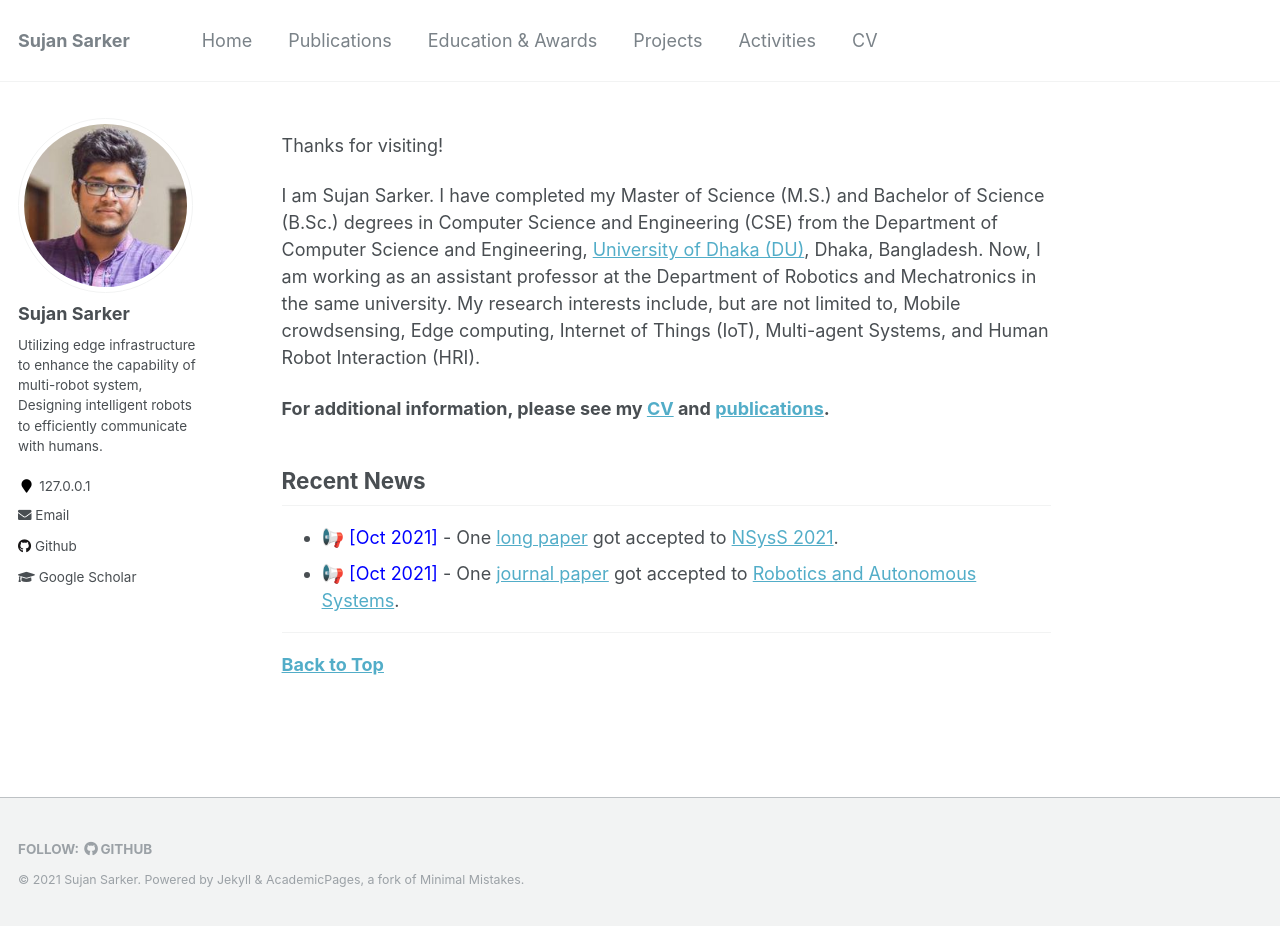
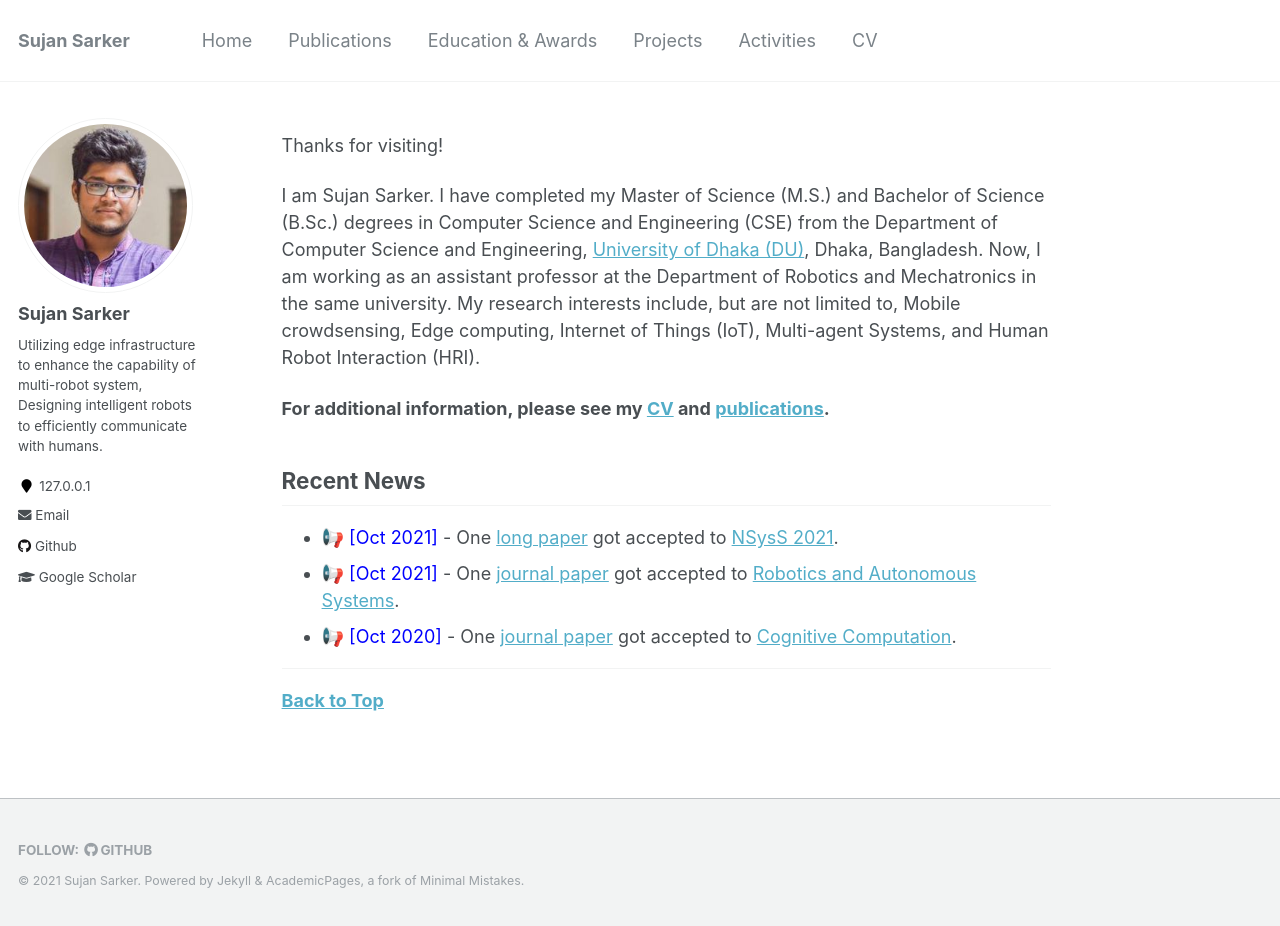
Before and after one commit to sujan-sarker/sujan-sarker.github.io, a Jekyll site: the page built from _pages/about.md, in a window 1280 px wide and 926 px high. Built offline with Jekyll 4.4.1, drawn with Linux system fonts in a browser that asks for light colours.

Commit message:
Update about.md

```diff
--- a/_pages/about.md
+++ b/_pages/about.md
@@ -24,6 +24,7 @@ I am Sujan Sarker. I have completed my Master of Science (M.S.) and Bachelor of
 ## Recent News
 * 📢 <span style="color:Blue"> [Oct 2021] </span> - One [long paper](https://cse.buet.ac.bd/nsyss2021/papers/) got accepted to  [NSysS 2021](https://cse.buet.ac.bd/nsyss2021/).
 * 📢 <span style="color:Blue"> [Oct 2021] </span> - One [journal paper](https://www.sciencedirect.com/science/article/pii/S0921889021001871) got accepted to  [Robotics and Autonomous Systems](https://www.sciencedirect.com/journal/robotics-and-autonomous-systems).
+* 📢 <span style="color:Blue"> [Oct 2020] </span> - One [journal paper](https://www.springer.com/journal/12559) got accepted to  [Cognitive Computation](https://link.springer.com/article/10.1007/s12559-020-09779-5).
 
 <!--* 📢 <span style="color:Blue"> [Jun 2018] </span> - Nominated for the [**Best Paper Award**](http://coling2018.org/coling-2018-best-papers/) 🏆 at COLING 2018. -->
 
```
